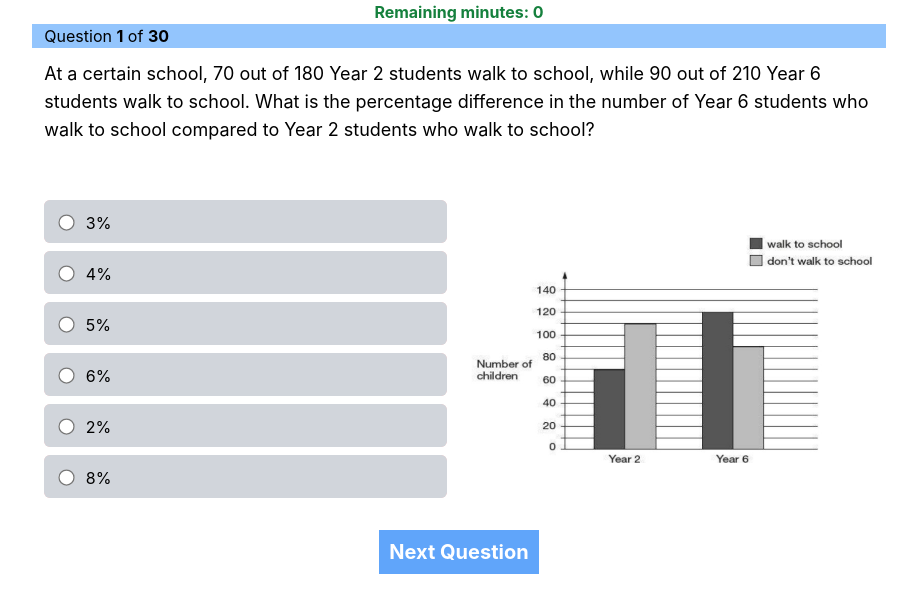
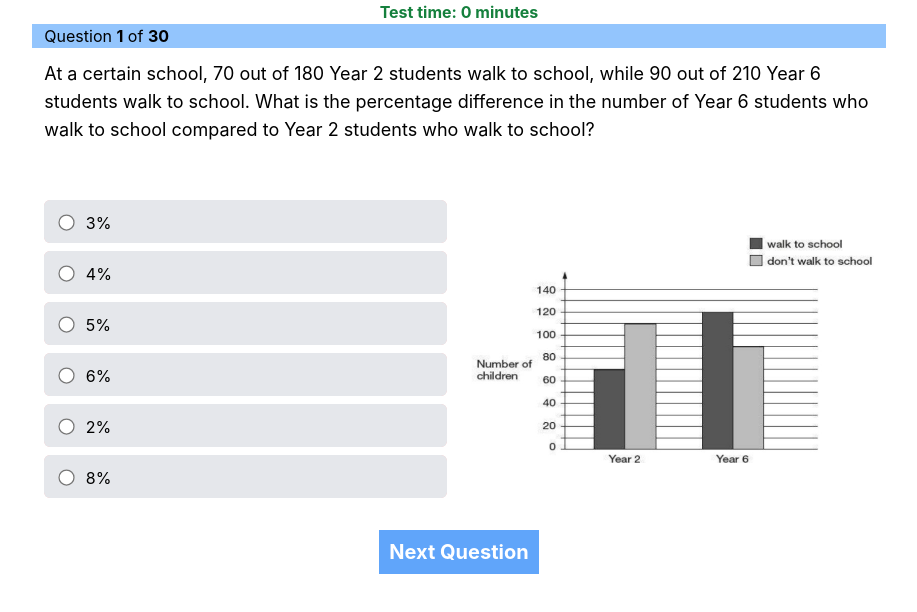
Before and after one commit to kachomanic/randomexam, a React (Create React App) app: page / in a window 1280 px wide. Shown: the top 612 px of the page, without its empty margins (181-1098 px from the left). Built offline with nearby package versions, Linux system fonts and the light colour scheme.

Commit message:
message - counter

```diff
--- a/src/App.js
+++ b/src/App.js
@@ -81,7 +81,7 @@ function App() {
   return (
     <div className="App w-8/12 h-auto mx-auto">
       <p className="text-green-700 font-bold">
-        Remaining minutes: {Math.trunc(seconds / 60)}
+        Test time: {Math.trunc(seconds / 60)} minutes
       </p>
       {currentPos >= 0 ? (
         exams.length && (
@@ -105,7 +105,7 @@ function App() {
                   <Fragment key={index}>
                     <div className="my-2 bg-red-200 rounded-md">
                       <label
-                        className="w-full block bg-gray-300 my-2 rounded-md p-2"
+                        className="w-full block bg-gray-200 my-2 rounded-md p-2"
                         onClick={() => setWarning(false)}
                       >
                         <input
@@ -134,14 +134,16 @@ function App() {
           </div>
         )
       ) : (
-        <div className="text-center h-80">
+        <div className="text-center h-80 bg-gray-100">
           <p className="text-3xl mb-6">
             Note: {Math.trunc(100 - (errors * 100) / 30)}
           </p>
-          <p>
+          <p className="text-xl">
             {exams.length - errors} correct answers out of {exams.length}
           </p>
-          <p>Correct answers: {exams.length - errors}</p>
+          <p className="text-lg">
+            Total time: {Math.trunc(seconds / 60)} minutes
+          </p>
         </div>
       )}
       {currentPos >= 0 && (
```
